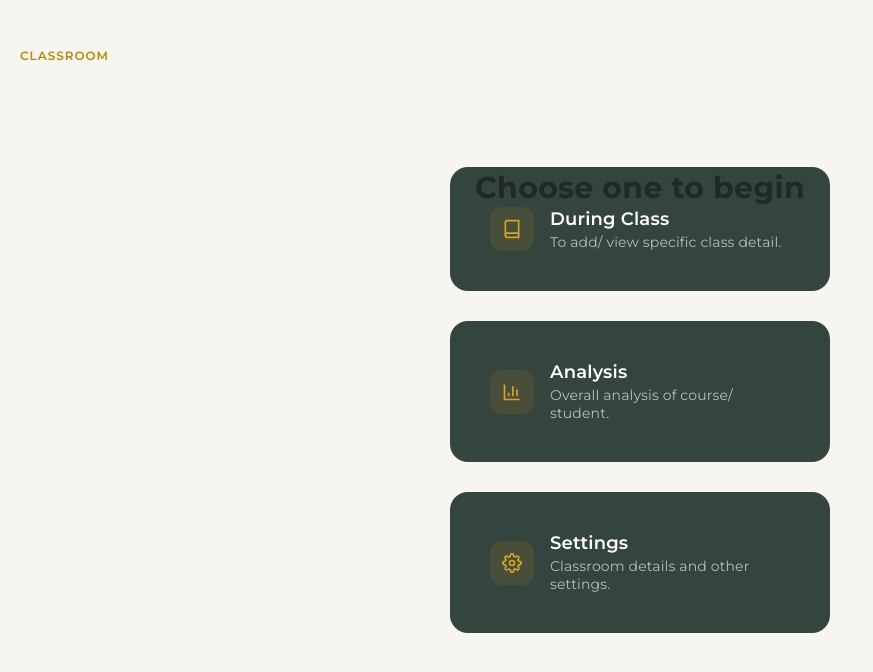
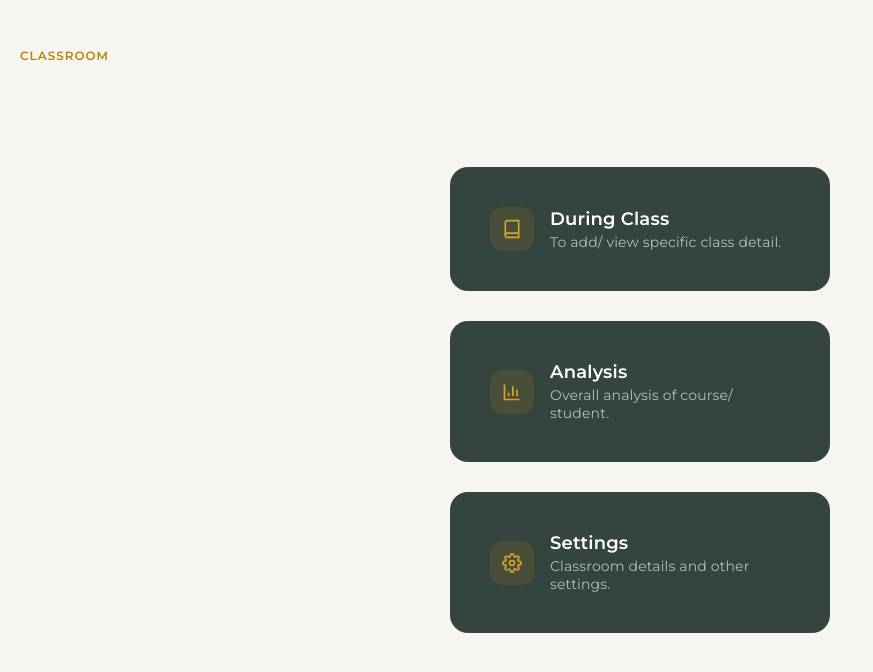
Before and after one commit to aquax-xmarine/studentDataManagement, a React (Vite) app in the folder frontend/: page / in a window 1280 px wide. Shown: the top 672 px of the page, without its empty margins (0-873 px from the left). Built offline with nearby package versions, Linux system fonts and the light colour scheme.

Commit message:
Polished initial screen

```diff
--- a/frontend/src/pages/ChooseScreen.css
+++ b/frontend/src/pages/ChooseScreen.css
@@ -25,7 +25,7 @@
 
 .choose-heading {
   position: absolute;
-  top: 170px;
+  top: 50px;
   left: 0;
   width: 100%;
   text-align: center;
--- a/frontend/src/pages/ChooseScreen.jsx
+++ b/frontend/src/pages/ChooseScreen.jsx
@@ -44,7 +44,7 @@ function ChooseScreen() {
   return (
     <div className="choose-screen">
       <span className="choose-eyebrow">Classroom</span>
-      <h1 className="choose-heading">Choose one to begin</h1>
+      {/* <h1 className="choose-heading">Choose one to begin</h1> */}
       <div className="option-list">
         {options.map((opt) => (
           <OptionCard
```
